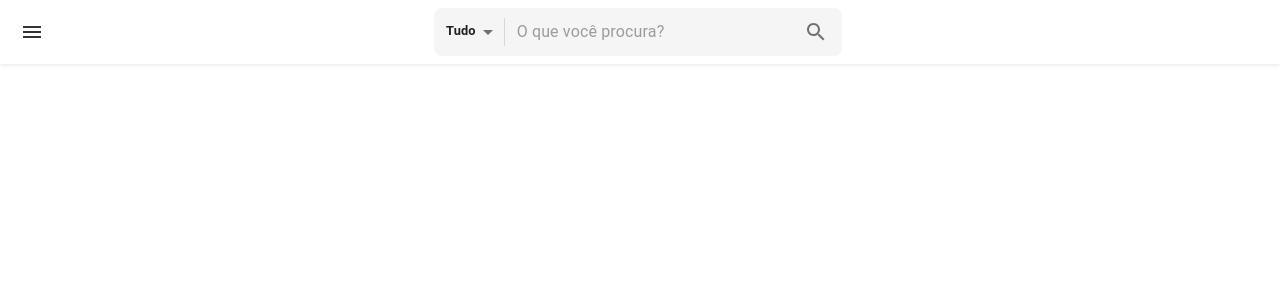
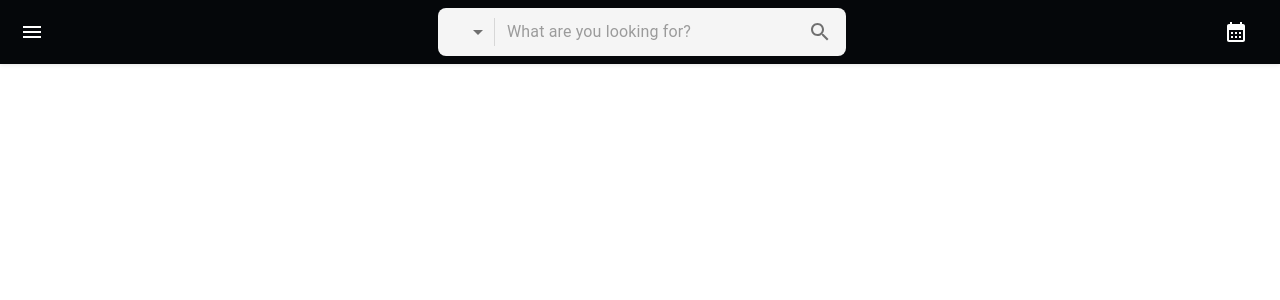
Before and after one commit to davijannotti/auction-frontend, a React (Vite) app: page / in a window 1280 px wide. Shown: the top 300 px of the page. Built offline with nearby package versions, Linux system fonts and the light colour scheme.

Commit message:
calendar added in navbar

```diff
--- a/package.json
+++ b/package.json
@@ -14,7 +14,10 @@
     "@emotion/styled": "^11.14.1",
     "@mui/icons-material": "^7.3.8",
     "@mui/material": "^7.3.8",
+    "@mui/styled-engine": "^7.3.8",
+    "@mui/x-date-pickers": "^8.27.2",
     "clsx": "^2.1.1",
+    "dayjs": "^1.11.19",
     "prop-types": "^15.8.1",
     "react": "^19.2.0",
     "react-dom": "^19.2.0",
--- a/src/Dashboard.jsx
+++ b/src/Dashboard.jsx
@@ -4,6 +4,8 @@ import Box from "@mui/material/Box";
 import Navbar from "./components/Navbar";
 import SideMenu from "./components/SideMenu";
 import MuiDrawer from "@mui/material/Drawer";
+import { LocalizationProvider } from "@mui/x-date-pickers/LocalizationProvider";
+import { AdapterDayjs } from "@mui/x-date-pickers/AdapterDayjs";
 import { drawerClasses } from "@mui/material/Drawer";
 
 const drawerWidth = 240;
@@ -25,6 +27,7 @@ export default function Dashboard() {
   };
 
   return (
+    <LocalizationProvider dateAdapter={AdapterDayjs}>
       <Box sx={{ display: "flex" }}>
         <Navbar onMenuClick={handleToggleDrawer} />
 
@@ -32,5 +35,6 @@ export default function Dashboard() {
           <SideMenu />
         </Drawer>
       </Box>
+    </LocalizationProvider>
   );
 }
--- a/src/components/Navbar.jsx
+++ b/src/components/Navbar.jsx
@@ -9,19 +9,39 @@ import {
   MenuItem,
   Divider,
   Box,
+  Popover,
 } from "@mui/material";
-import { Menu as MenuIcon, Search as SearchIcon } from "@mui/icons-material";
+import {
+  Menu as MenuIcon,
+  Search as SearchIcon,
+  CalendarMonth as CalendarIcon,
+} from "@mui/icons-material";
+import { DateCalendar } from "@mui/x-date-pickers/DateCalendar";
+import dayjs from "dayjs";
 
 export default function Navbar({ onMenuClick }) {
   const [filter, setFilter] = useState("todos");
+
+  const [anchorEl, setAnchorEl] = useState(null);
+  const [selectedDate, setSelectedDate] = useState(dayjs());
+
+  const handleCalendarClick = (event) => {
+    setAnchorEl(event.currentTarget);
+  };
+
+  const handleCalendarClose = () => {
+    setAnchorEl(null);
+  };
+
+  const openCalendar = Boolean(anchorEl);
 
   return (
     <AppBar
       position="fixed"
       sx={{
         zIndex: (theme) => theme.zIndex.drawer + 1,
-        backgroundColor: "#fff",
-        color: "#333",
+        backgroundColor: "#05070a",
+        color: "#fff",
         boxShadow: "0px 1px 4px rgba(0,0,0,0.1)",
       }}
     >
@@ -54,24 +74,51 @@ export default function Navbar({ onMenuClick }) {
             disableUnderline
             sx={{ ml: 1, fontSize: "0.8rem", fontWeight: "bold" }}
           >
-            <MenuItem value="todos">Tudo</MenuItem>
-            <MenuItem value="cod">Cód.</MenuItem>
-            <MenuItem value="nome">Nome</MenuItem>
+            <MenuItem value="all">All</MenuItem>
+            <MenuItem value="something">Something</MenuItem>
           </Select>
 
           <Divider sx={{ height: 28, m: 0.5 }} orientation="vertical" />
 
           <InputBase
             sx={{ ml: 1, flex: 1 }}
-            placeholder="O que você procura?"
+            placeholder="What are you looking for?"
           />
 
           <IconButton sx={{ p: "10px" }}>
             <SearchIcon />
           </IconButton>
         </Paper>
+        <Box>
+          <IconButton color="inherit" onClick={handleCalendarClick}>
+            <CalendarIcon />
+          </IconButton>
 
-        <Box sx={{ width: 48, display: { xs: "none", sm: "block" } }} />
+          <Popover
+            open={openCalendar}
+            anchorEl={anchorEl}
+            onClose={handleCalendarClose}
+            anchorOrigin={{
+              vertical: "bottom",
+              horizontal: "right",
+            }}
+            transformOrigin={{
+              vertical: "top",
+              horizontal: "right",
+            }}
+          >
+            <Box sx={{ p: 2 }}>
+              <DateCalendar
+                value={selectedDate}
+                onChange={(newDate) => {
+                  setSelectedDate(newDate);
+                  console.log("Selected Date:", newDate.format("DD/MM/YYYY"));
+                  handleCalendarClose();
+                }}
+              />
+            </Box>
+          </Popover>
+        </Box>
       </Toolbar>
     </AppBar>
   );
```
Also changed, not shown: src/main.jsx (+5 -5 lines). Lines whose indentation alone changed are shown as unchanged.
